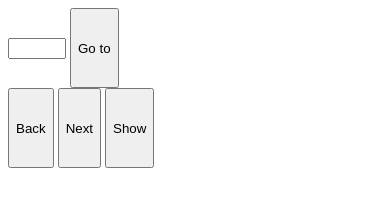
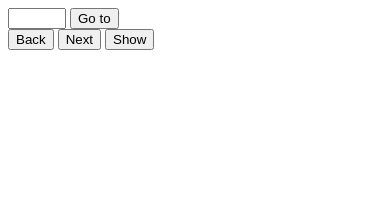
Before and after one commit to 909ma/HTMLtest, a plain HTML site: page index copy.html in a window 390 px wide. Shown: the top 206 px of the page. Drawn offline with Linux system fonts and the light colour scheme.

Commit message:
모바일 구분

```diff
--- a/index.css
+++ b/index.css
@@ -10,6 +10,8 @@ div > div > div {
   padding: 10px;
   /* 테두리와 텍스트 사이의 간격 */
 }
+
+@media screen and (max-width: 768px) {
   body {
     /* 본문 스타일 */
     height: 2000px; /* 본문이 길어질 경우 스크롤이 생기도록 높이를 지정해줍니다. */
@@ -100,9 +102,4 @@ input {
     cursor: pointer; /* 버튼 위에 마우스를 올리면 커서 모양이 바뀝니다. */
     font-size: 8vw;
   }
-@media screen and (max-width: 768px) {
-  /* 화면이 모바일 크기일 때 버튼의 높이를 더 크게 설정합니다. */
-  button {
-    height: 80px;
 }
-}
```
Lines whose indentation alone changed are shown as unchanged.
